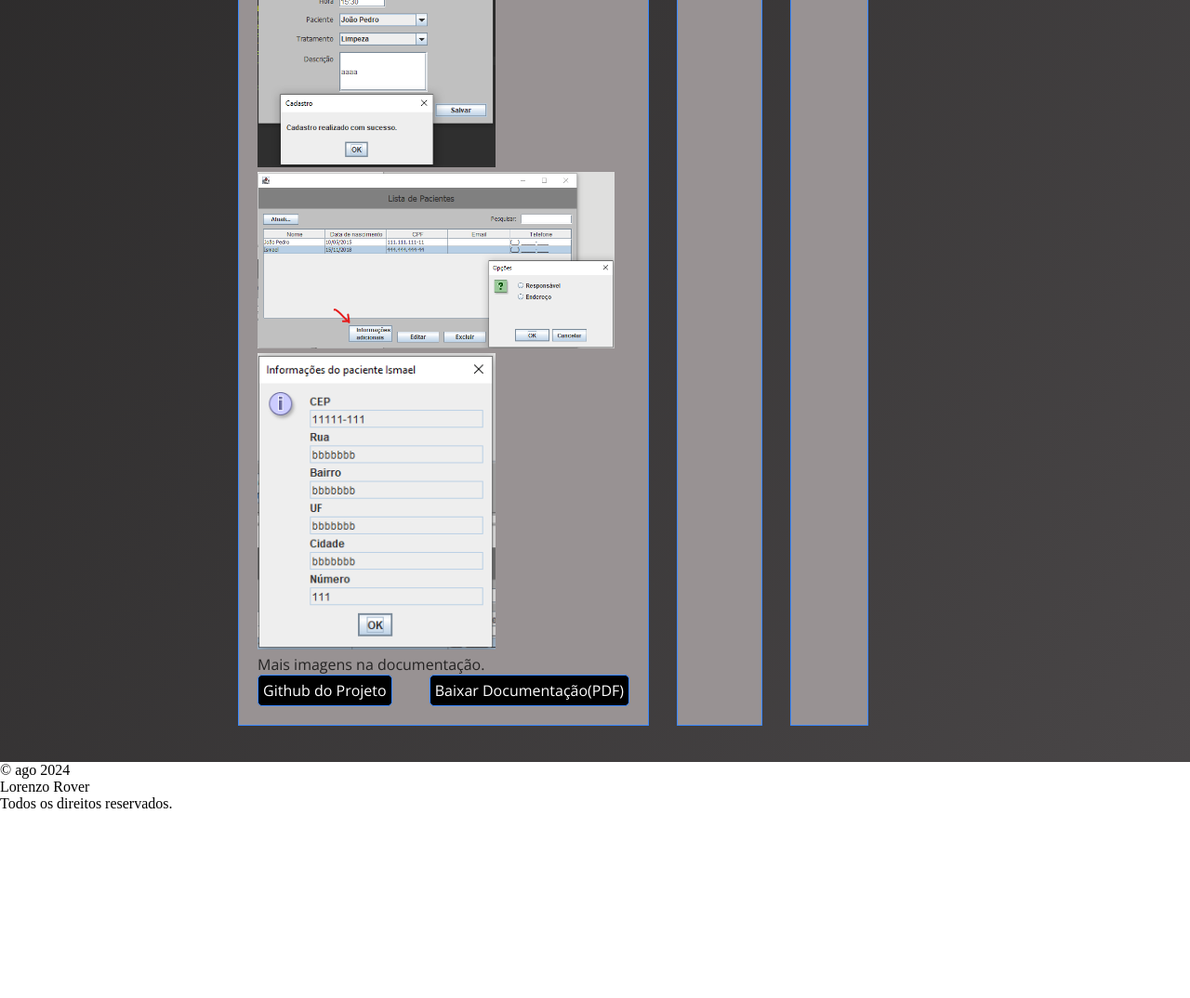
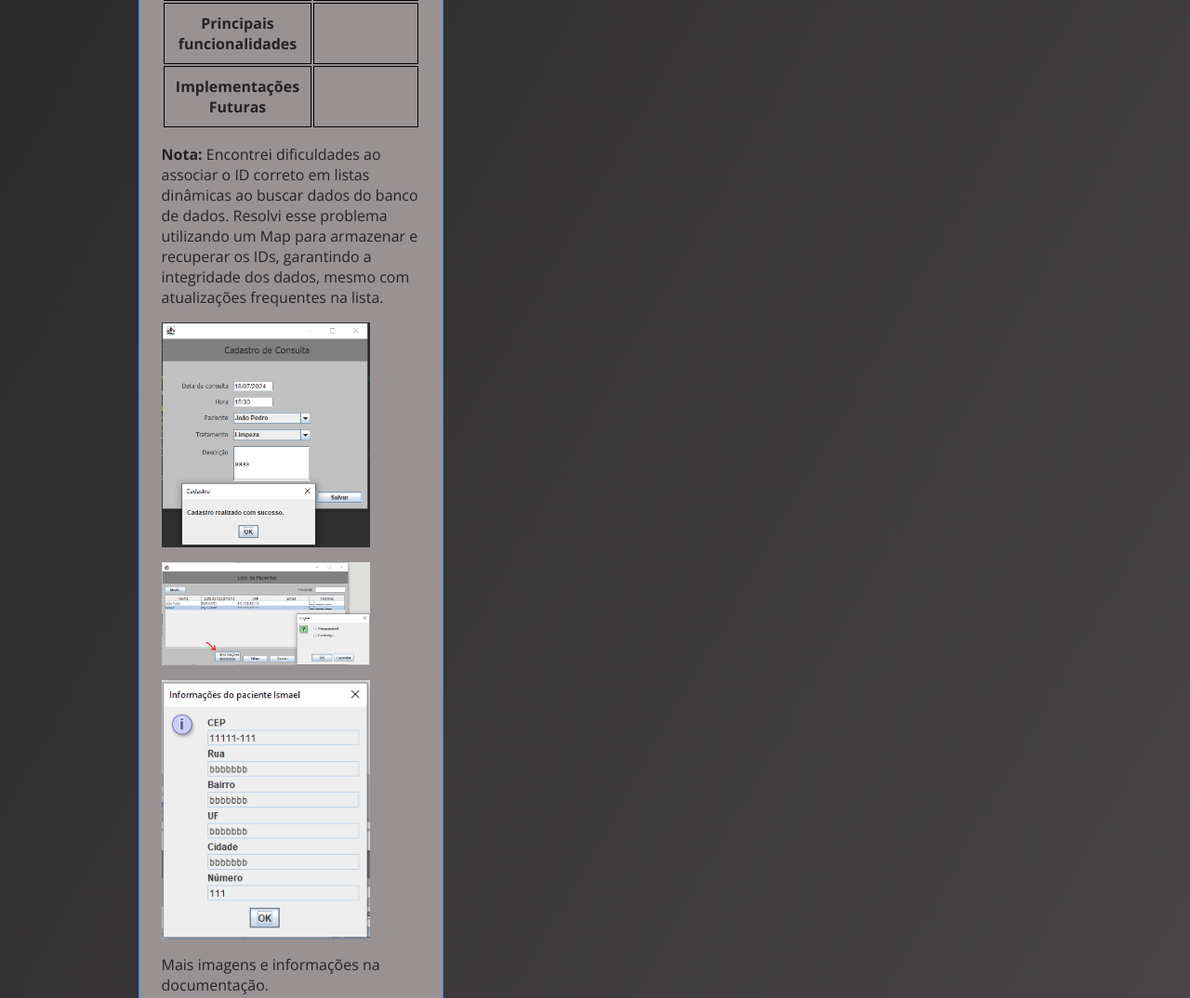
Before and after one commit to lorenzorover/portfolio, a plain HTML site: page index.html in a window 1280 px wide. Shown: the part 2806-3880 px from the top of the page at 93% size. Before the commit the page ends 3680 px from the top, so only its background shows below. Drawn offline with nearby package versions, Linux system fonts and the light colour scheme.

Commit message:
adicionando info no projeto e arrumando css

```diff
--- a/index.html
+++ b/index.html
@@ -333,16 +333,16 @@
                   </svg>
             </button>
 
-            <h1 id="titulo-pagina-3">Projetos</h1>
+            <h1 id="titulo-pagina-3">Projetos e Aplicações</h1>
 
             <div class="container__projetos">
                 <div class="container__projetos__projeto">
                     <!-- Projeto 1 -->
-                    <h2 class="titulo__projetos">Controle de consultório</h2>
+                    <h2 class="titulo__projetos">Controle de consultório<br>(Aplicação)</h2>
                     <p>Projeto integrador desenvolvido durante o curso <i>Jovem Programador - Programador de Sistemas</i> - <strong><i>Senac</i></strong></p>
                     <p>A proposta do projeto é aumentar a agilidade e funcionalidade na organização e consulta de dados importantes pelo usuário.</p>
                     <img loading="lazy" src="./portfolio/source/lista-de-consulta.png" id="img-lista-consulta" alt="Lista de consultas do programa">
-                    <div class="expandir__projeto">
+                    <div class="container__expandir__projeto">
                         <table>
                             <tr>
                                 <th>Tempo de desenvolvimento</th>
@@ -352,12 +352,23 @@
                                 <th>Linguagens e ferramentas utilizadas</th>
                                 <td>Java, Java-Swing, Eclipse IDE, SQL, MySQL Workbench</td>
                             </tr>
+                            <tr>
+                                <th>Principais funcionalidades</th>
+                                <td></td>
+                            </tr>
+                            <tr>
+                                <th>Implementações Futuras</th>
+                                <td></td>
+                            </tr>
                         </table>
-                        <img loading="lazy" src="./portfolio/source/cadastro-de-consulta.png" id="img-cadastro-consulta" alt="Imagem de cadastro de uma consulta do programa">
-                        <img loading="lazy" src="./portfolio/source/lista-de-paciente.png" id="img-lista-paciente" alt="Lista de pacientes do programa">
-                        <img loading="lazy" src="./portfolio/source/informacoes-paciente.png" id="img-informacoes-adicionais" alt="Informações adicionais do paciente escolhido">
+                        <p><strong>Nota:</strong> Encontrei dificuldades ao associar o ID correto em listas dinâmicas ao buscar dados do banco de dados. Resolvi esse problema utilizando um Map para armazenar e recuperar os IDs, garantindo a integridade dos dados, mesmo com atualizações frequentes na lista.</p>
+                        <div class="container__imagens__projeto">
+                            <img loading="lazy" src="./portfolio/source/cadastro-de-consulta.png" id="img-cadastro-consulta" alt="Imagem de cadastro de uma consulta do programa">
+                            <img loading="lazy" src="./portfolio/source/lista-de-paciente.png" id="img-lista-paciente" alt="Lista de pacientes do programa">
+                            <img loading="lazy" src="./portfolio/source/informacoes-paciente.png" id="img-informacoes-adicionais" alt="Informações adicionais do paciente escolhido">
+                        </div>
 
-                        <p>Mais imagens na documentação.</p>
+                        <p>Mais imagens e informações na documentação.</p>
 
                         <div class="container__projetos__links">
                             <a class="link__projetos" href="https://github.com/lorenzorover/PI" target="_blank">Github do Projeto</a>
--- a/portfolio/styles/style.css
+++ b/portfolio/styles/style.css
@@ -629,29 +629,32 @@ input:checked + .span__slider:before {
 #titulo-pagina-3 {
     font-size: 2.5rem;
     font-family: var(--fonte-titulo);
-    padding: 3% 20%;
+    padding: 3% 10%;
     align-self: center;
 }
 
 .container__projetos {
-    display: flex;
-    flex-wrap: wrap; /* talvez tirar, porque isso faz quebrar linha nos divs */
-    /* Remover o flex-wrap em outros tamanhos */
-    padding: 3% 20%;
-    gap: 30px;
+    display: grid;
+    grid-template-columns: 1fr 1fr 1fr; /* fazer função no js para aumentar para 2fr o respectivo projeto */
+    justify-items: center;
+    padding: 3rem 10rem;
+    gap: 3rem;
 }
 
 .container__projetos__projeto {
+    height: fit-content;
+    min-height: 20rem;
+    width: fit-content;
+    min-width: 16rem;
     background-color: var(--tema-background-cabecalho);
     border: 1px solid rgb(57, 136, 255, 1);
     font-family: var(--fonte-paragrafo);
     font-size: 1rem;
     color: var(--tema-fonte-cabecalho);
-    padding: 20px;
-    max-width: 25rem;
+    padding: 1.5rem;
     display: flex;
     flex-direction: column;
-    gap: 20px;
+    gap: 1rem;
 }
 
 .titulo__projetos {
@@ -660,29 +663,41 @@ input:checked + .span__slider:before {
 }
 
 #img-lista-consulta {
-    width: 24rem;
+    width: 14rem;
     height: auto;
 }
 
+.container__expandir__projeto {
+    display: flex;
+    flex-direction: column;
+    gap: 1rem;
+}
+
+.container__imagens__projeto {
+    display: flex;
+    flex-wrap: wrap;
+    gap: 1rem;
+}
+
 #img-cadastro-consulta {
-    width: 16rem;
+    width: 14rem;
     height: auto;
 }
 
 #img-lista-paciente {
-    width: 24rem;
+    width: 14rem;
     height: auto;
 }
 
 #img-informacoes-adicionais {
-    width: 16rem;
+    width: 14rem;
     height: auto;
 }
 
 .container__projetos__links {
     display: flex;
     justify-content: space-between;
-    gap: 20px;
+    gap: 1.5rem;
 }
 
 .link__projetos {
```
